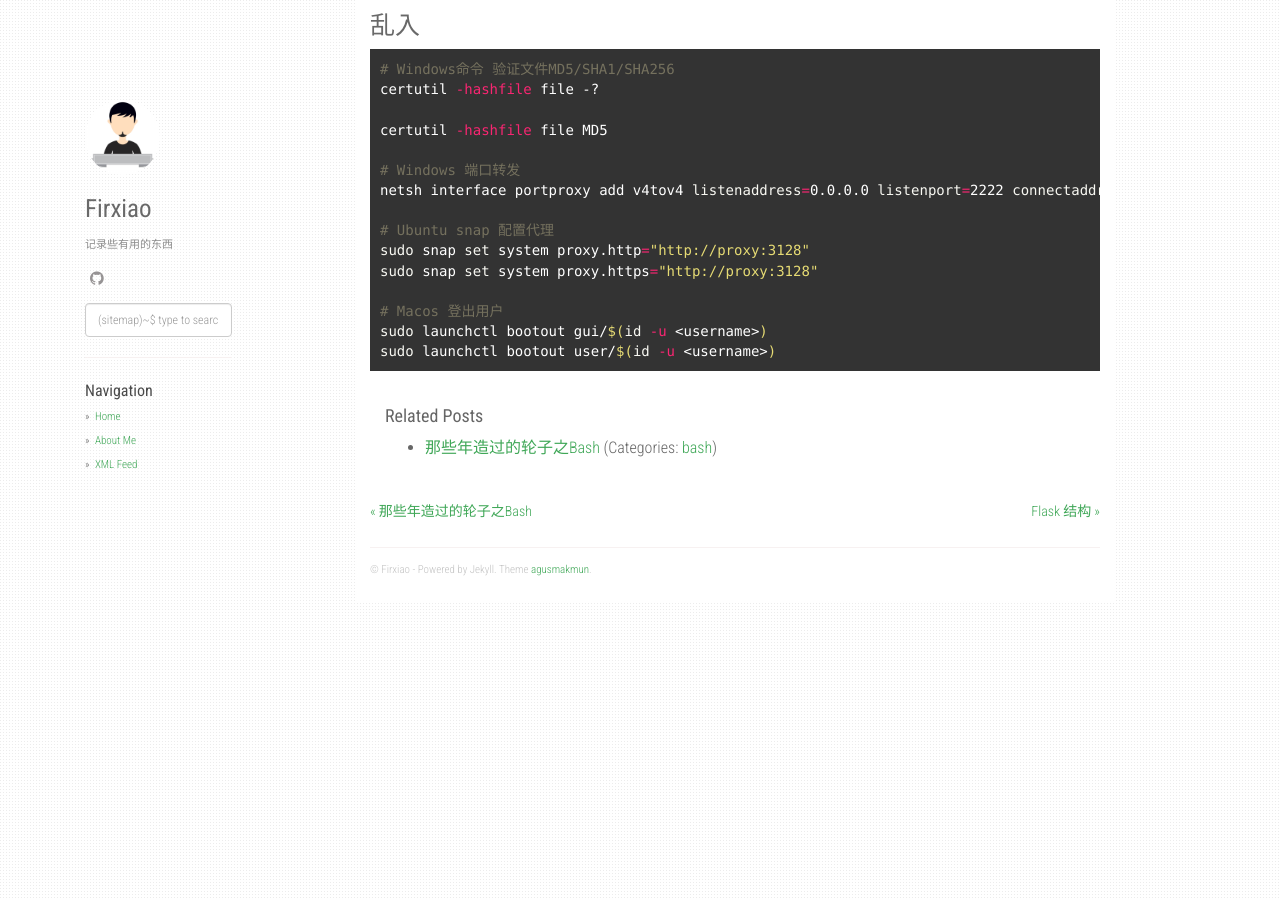
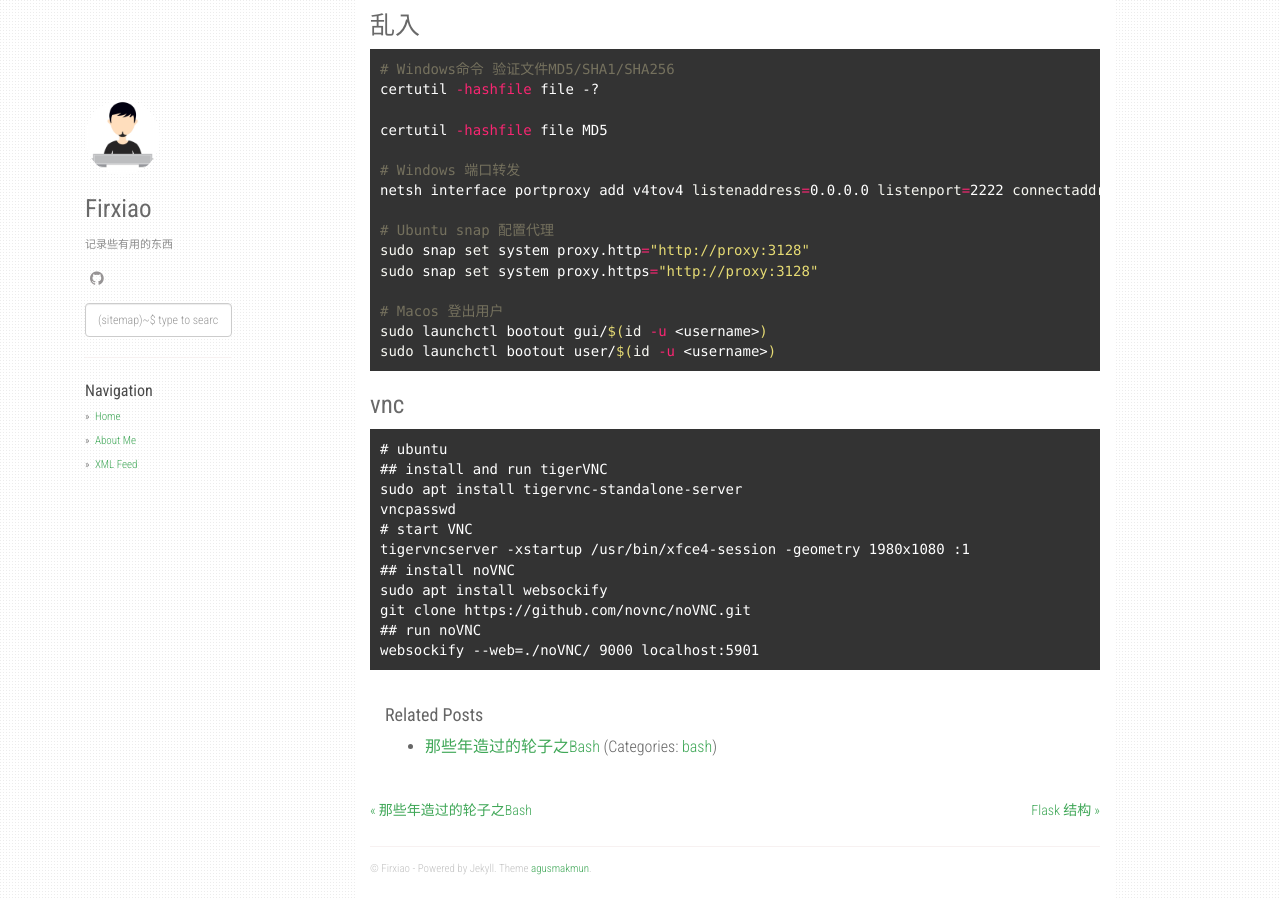
Before and after one commit to Firxiao/firxiao.github.io, a Jekyll site: the page built from _posts/2019-07-29-skills.md, in a window 1280 px wide and 900 px high, scrolled down 6504 px. Built offline with Jekyll 4.4.1, drawn with Linux system fonts in a browser that asks for light colours; nearby versions of some CDN libraries; comment, search, counter and statistics services are not loaded.

Commit message:
Add VNC skill

````diff
--- a/_posts/2019-07-29-skills.md
+++ b/_posts/2019-07-29-skills.md
@@ -344,3 +344,18 @@ sudo snap set system proxy.https="http://proxy:3128"
 sudo launchctl bootout gui/$(id -u <username>)
 sudo launchctl bootout user/$(id -u <username>)
 ```
+
+# vnc
+```
+# ubuntu
+## install and run tigerVNC
+sudo apt install tigervnc-standalone-server
+vncpasswd
+# start VNC
+tigervncserver -xstartup /usr/bin/xfce4-session -geometry 1980x1080 :1
+## install noVNC
+sudo apt install websockify
+git clone https://github.com/novnc/noVNC.git
+## run noVNC
+websockify --web=./noVNC/ 9000 localhost:5901
+```
````
